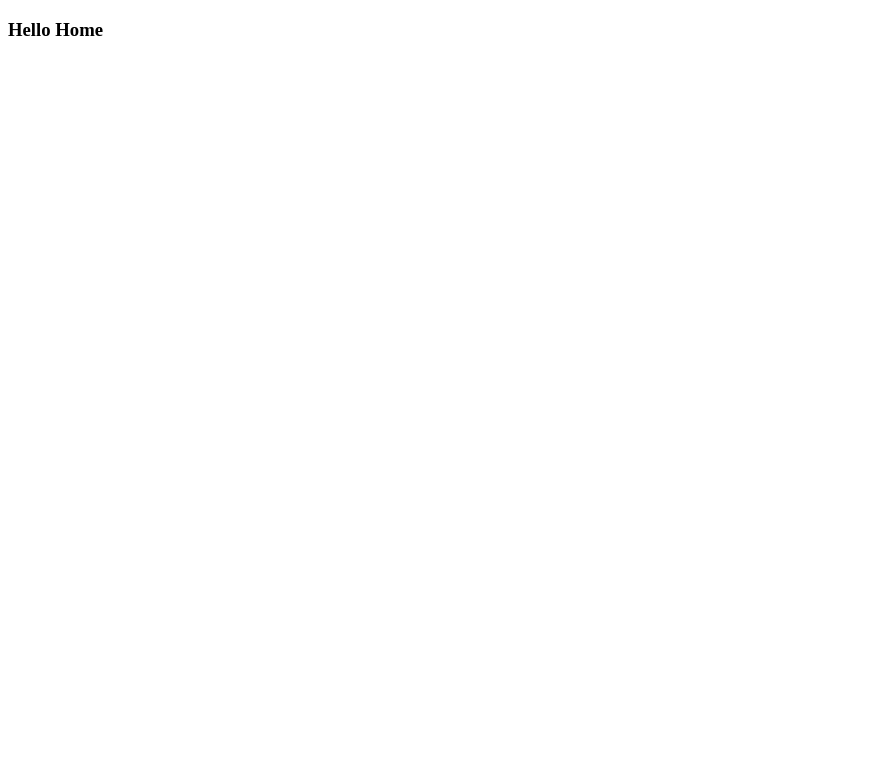
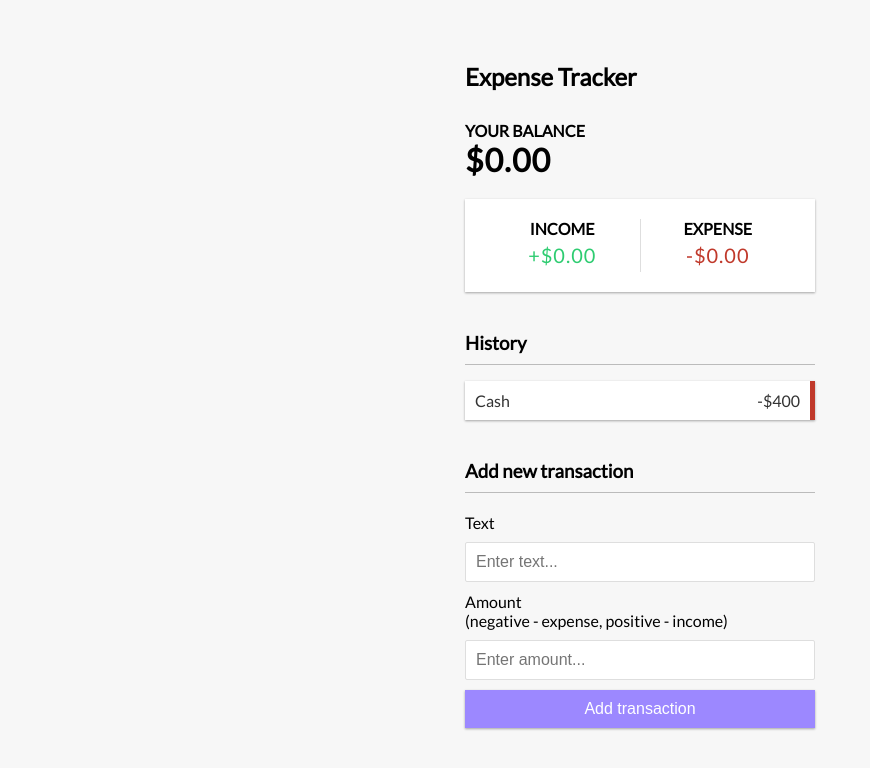
Before and after one commit to abel-masila/expense-tracker-mern, a React (Create React App) app: page / in a window 1280 px wide. Shown: the top 768 px of the page, without its empty margins (0-870 px from the left). Built offline with nearby package versions, Linux system fonts and the light colour scheme.

Commit message:
all components done

```diff
--- /dev/null
+++ b/src/App.css
@@ -0,0 +1,151 @@
+@import url("https://fonts.googleapis.com/css?family=Lato&display=swap");
+
+:root {
+  --box-shadow: 0 1px 3px rgba(0, 0, 0, 0.12), 0 1px 2px rgba(0, 0, 0, 0.24);
+}
+
+* {
+  box-sizing: border-box;
+}
+
+body {
+  background-color: #f7f7f7;
+  display: flex;
+  flex-direction: column;
+  align-items: center;
+  justify-content: center;
+  min-height: 100vh;
+  margin: 0;
+  font-family: "Lato", sans-serif;
+}
+
+.container {
+  margin: 30px auto;
+  width: 350px;
+}
+
+h1 {
+  letter-spacing: 1px;
+  margin: 0;
+}
+
+h3 {
+  border-bottom: 1px solid #bbb;
+  padding-bottom: 10px;
+  margin: 40px 0 10px;
+}
+
+h4 {
+  margin: 0;
+  text-transform: uppercase;
+}
+
+.inc-exp-container {
+  background-color: #fff;
+  box-shadow: var(--box-shadow);
+  padding: 20px;
+  display: flex;
+  justify-content: space-between;
+  margin: 20px 0;
+}
+
+.inc-exp-container > div {
+  flex: 1;
+  text-align: center;
+}
+
+.inc-exp-container > div:first-of-type {
+  border-right: 1px solid #dedede;
+}
+
+.money {
+  font-size: 20px;
+  letter-spacing: 1px;
+  margin: 5px 0;
+}
+
+.money.plus {
+  color: #2ecc71;
+}
+
+.money.minus {
+  color: #c0392b;
+}
+
+label {
+  display: inline-block;
+  margin: 10px 0;
+}
+
+input[type="text"],
+input[type="number"] {
+  border: 1px solid #dedede;
+  border-radius: 2px;
+  display: block;
+  font-size: 16px;
+  padding: 10px;
+  width: 100%;
+}
+
+.btn {
+  cursor: pointer;
+  background-color: #9c88ff;
+  box-shadow: var(--box-shadow);
+  color: #fff;
+  border: 0;
+  display: block;
+  font-size: 16px;
+  margin: 10px 0 30px;
+  padding: 10px;
+  width: 100%;
+}
+
+.btn:focus,
+.delete-btn:focus {
+  outline: 0;
+}
+
+.list {
+  list-style-type: none;
+  padding: 0;
+  margin-bottom: 40px;
+}
+
+.list li {
+  background-color: #fff;
+  box-shadow: var(--box-shadow);
+  color: #333;
+  display: flex;
+  justify-content: space-between;
+  position: relative;
+  padding: 10px;
+  margin: 10px 0;
+}
+
+.list li.plus {
+  border-right: 5px solid #2ecc71;
+}
+
+.list li.minus {
+  border-right: 5px solid #c0392b;
+}
+
+.delete-btn {
+  cursor: pointer;
+  background-color: #e74c3c;
+  border: 0;
+  color: #fff;
+  font-size: 20px;
+  line-height: 20px;
+  padding: 2px 5px;
+  position: absolute;
+  top: 50%;
+  left: 0;
+  transform: translate(-100%, -50%);
+  opacity: 0;
+  transition: opacity 0.3s ease;
+}
+
+.list li:hover .delete-btn {
+  opacity: 1;
+}
--- a/src/App.js
+++ b/src/App.js
@@ -1,7 +1,19 @@
+import "./App.css";
+import Header from "./components/Header";
+import Balance from "./components/Balance";
+import IncomeExpenses from "./components/IncomeExpenses";
+import TransactionList from "./components/TransactionList";
+import AddTransaction from "./components/AddTransaction";
 function App() {
   return (
     <div>
-      <h3>Hello Home</h3>
+      <Header />
+      <div className="container">
+        <Balance />
+        <IncomeExpenses />
+        <TransactionList />
+        <AddTransaction />
+      </div>
     </div>
   );
 }
--- /dev/null
+++ b/src/components/AddTransaction.js
@@ -0,0 +1,23 @@
+function AddTransaction() {
+  return (
+    <>
+      <h3>Add new transaction</h3>
+      <form>
+        <div className="form-control">
+          <label for="text">Text</label>
+          <input type="text" placeholder="Enter text..." />
+        </div>
+        <div className="form-control">
+          <label for="amount">
+            Amount <br />
+            (negative - expense, positive - income)
+          </label>
+          <input type="number" placeholder="Enter amount..." />
+        </div>
+        <button className="btn">Add transaction</button>
+      </form>
+    </>
+  );
+}
+
+export default AddTransaction;
--- /dev/null
+++ b/src/components/Balance.js
@@ -0,0 +1,10 @@
+function Balance() {
+  return (
+    <>
+      <h4>Your Balance</h4>
+      <h1 id="balance">$0.00</h1>
+    </>
+  );
+}
+
+export default Balance;
--- /dev/null
+++ b/src/components/Header.js
@@ -0,0 +1,4 @@
+const Header = () => {
+  return <h2>Expense Tracker</h2>;
+};
+export default Header;
--- /dev/null
+++ b/src/components/IncomeExpenses.js
@@ -0,0 +1,20 @@
+function IncomeExpenses() {
+  return (
+    <div className="inc-exp-container">
+      <div>
+        <h4>Income</h4>
+        <p id="money-plus" className="money plus">
+          +$0.00
+        </p>
+      </div>
+      <div>
+        <h4>Expense</h4>
+        <p id="money-minus" className="money minus">
+          -$0.00
+        </p>
+      </div>
+    </div>
+  );
+}
+
+export default IncomeExpenses;
--- /dev/null
+++ b/src/components/TransactionList.js
@@ -0,0 +1,15 @@
+function TransactionList() {
+  return (
+    <>
+      <h3>History</h3>
+      <ul id="list" className="list">
+        <li className="minus">
+          Cash <span>-$400</span>
+          <button className="delete-btn">x</button>
+        </li>
+      </ul>
+    </>
+  );
+}
+
+export default TransactionList;
```
Also changed, not shown: 1 other file (tests, documents, lock files or other folders).
